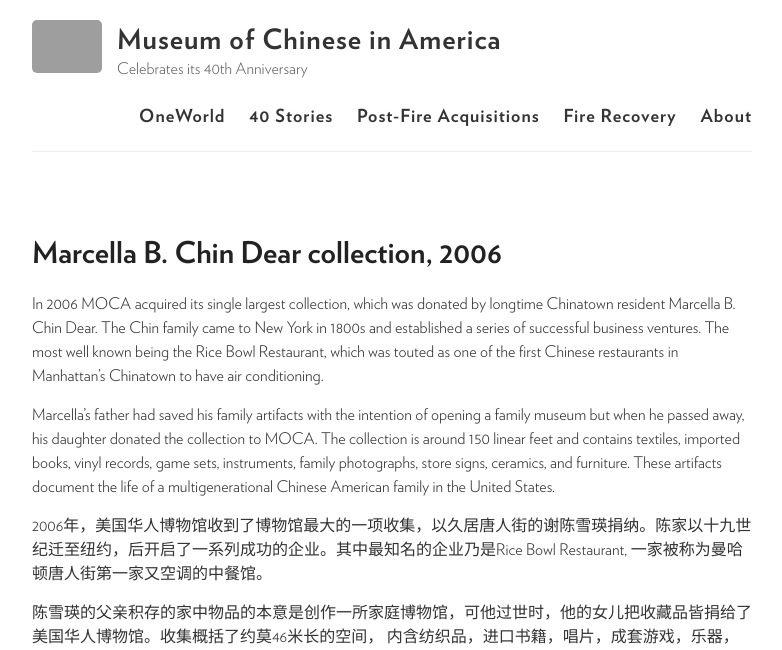
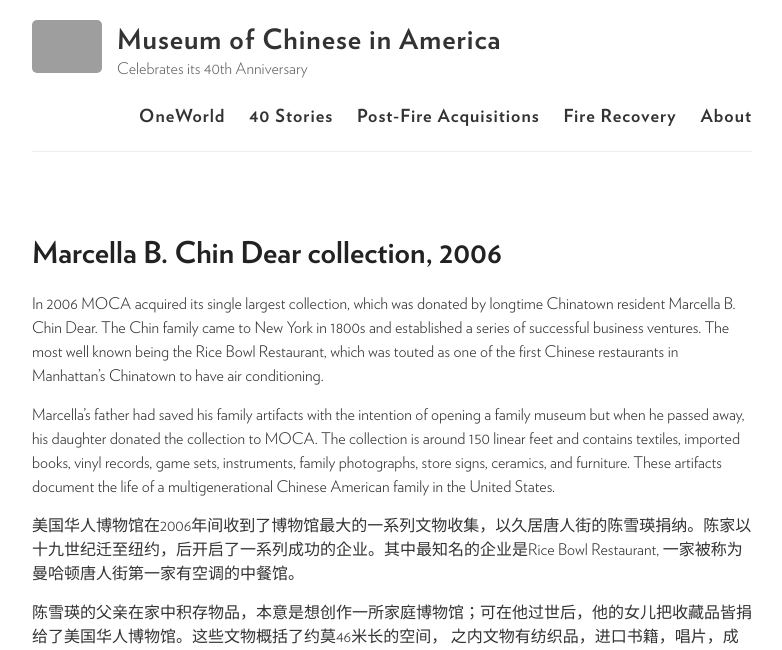
Before and after one commit to moca40/moca40.github.io, a Jekyll site: the page built from _stories/2006-01-01-marcella-dear.md, in a window 1280 px wide. Shown: the top 650 px of the page, without its empty margins (248-1030 px from the left). Built offline with Jekyll 4.4.1, drawn with Linux system fonts in a browser that asks for light colours; some of the changed text lies outside the part shown; grey boxes are pictures that could not be loaded.

Commit message:
Update 2006-01-01-marcella-dear.md

```diff
--- a/_stories/2006-01-01-marcella-dear.md
+++ b/_stories/2006-01-01-marcella-dear.md
@@ -10,8 +10,9 @@
 
 Marcella’s father had saved his family artifacts with the intention of opening a family museum but when he passed away, his daughter donated the collection to MOCA.  The collection is around 150 linear feet and contains textiles, imported books, vinyl records, game sets, instruments, family photographs, store signs, ceramics, and furniture. These artifacts document the life of a multigenerational Chinese American family in the United States.
 
-2006年，美国华人博物馆收到了博物馆最大的一项收集，以久居唐人街的谢陈雪瑛捐纳。陈家以十九世纪迁至纽约，后开启了一系列成功的企业。其中最知名的企业乃是Rice Bowl Restaurant, 一家被称为曼哈顿唐人街第一家又空调的中餐馆。
+美国华人博物馆在2006年间收到了博物馆最大的一系列文物收集，以久居唐人街的陈雪瑛捐纳。陈家以十九世纪迁至纽约，后开启了一系列成功的企业。其中最知名的企业是Rice Bowl Restaurant, 一家被称为曼哈顿唐人街第一家有空调的中餐馆。
 
-陈雪瑛的父亲积存的家中物品的本意是创作一所家庭博物馆，可他过世时，他的女儿把收藏品皆捐给了美国华人博物馆。收集概括了约莫46米长的空间， 内含纺织品，进口书籍，唱片，成套游戏，乐器，家庭照，店牌，陶瓷器，和家具。这些文物记录了一多代美国华裔家庭在美国的生活。
+陈雪瑛的父亲在家中积存物品，本意是想创作一所家庭博物馆；可在他过世后，他的女儿把收藏品皆捐给了美国华人博物馆。这些文物概括了约莫46米长的空间， 之内文物有纺织品，进口书籍，唱片，成套游戏，乐器，家庭照，店牌，陶瓷器，和家具。这些文物记录了一个多代美国华裔家庭在美国的生活。
+
 
 {% include slideshow.html %}
```
